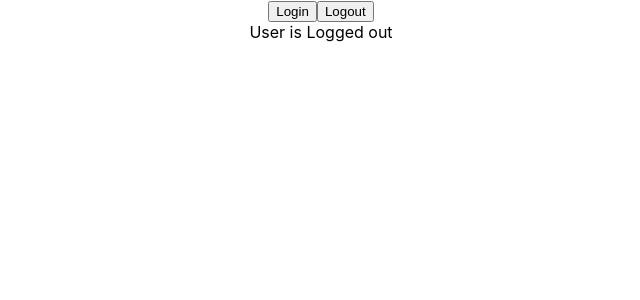
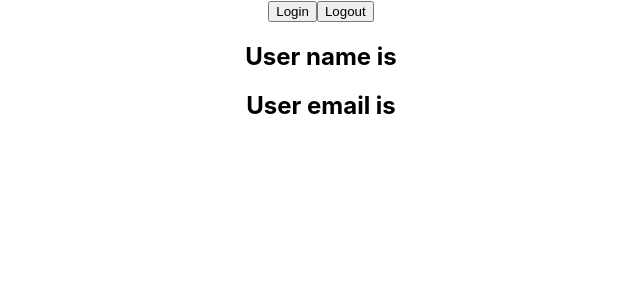
Before and after one commit to nuwan199044/react-typescript, a React (Create React App) app: page / in a window 1280 px wide. Shown: the top 300 px of the page, without its empty margins (319-959 px from the left). Built offline with nearby package versions, Linux system fonts and the light colour scheme.

Commit message:
Hooks - useState for future objects

```diff
--- a/src/App.tsx
+++ b/src/App.tsx
@@ -52,7 +52,8 @@
       />
       <Input value='' handleChange={(event) => console.log(event)} />
       <Container styles={{border: '1px solid black', padding: '1rem'}} /> */}
-      <LoggedIn />
+      {/* <LoggedIn /> */}
+      <User />
     </div>
   );
 }
--- /dev/null
+++ b/src/User.tsx
@@ -0,0 +1,30 @@
+import { useState } from 'react'
+
+type AuthUser = {
+    name: string,
+    email: string
+}
+
+export const User = () => {
+    const [user, setUser] = useState<AuthUser | null>(null)
+
+    const handleLogin = () => {
+        setUser({
+            name: 'Nuwan',
+            email: 'nuwan@gmail.com'
+        })
+    }
+
+    const handleLogout = () => {
+        setUser(null)
+    }
+
+    return (
+        <div>
+            <button onClick={handleLogin}>Login</button>
+            <button onClick={handleLogout}>Logout</button>
+            <h2>User name is {user?.name}</h2>
+            <h2>User email is {user?.email}</h2>
+        </div>
+    )
+}
```
